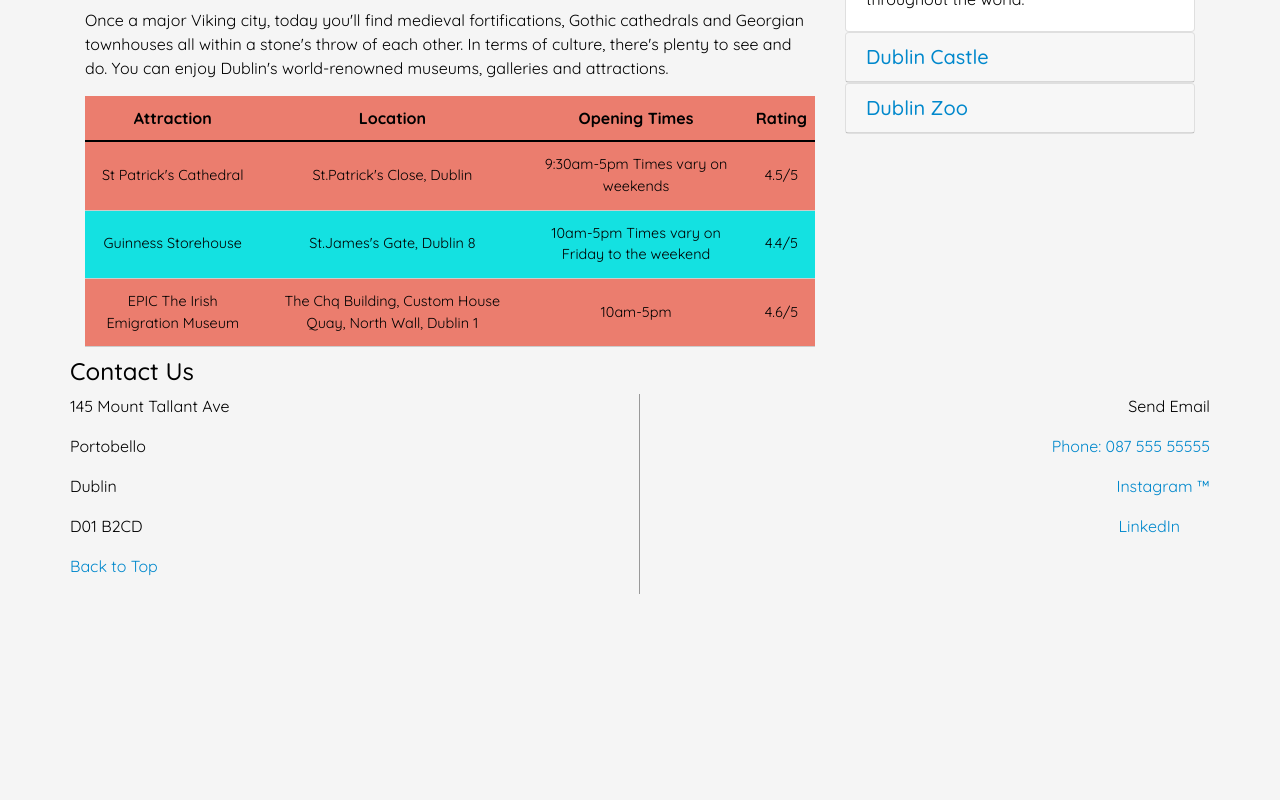
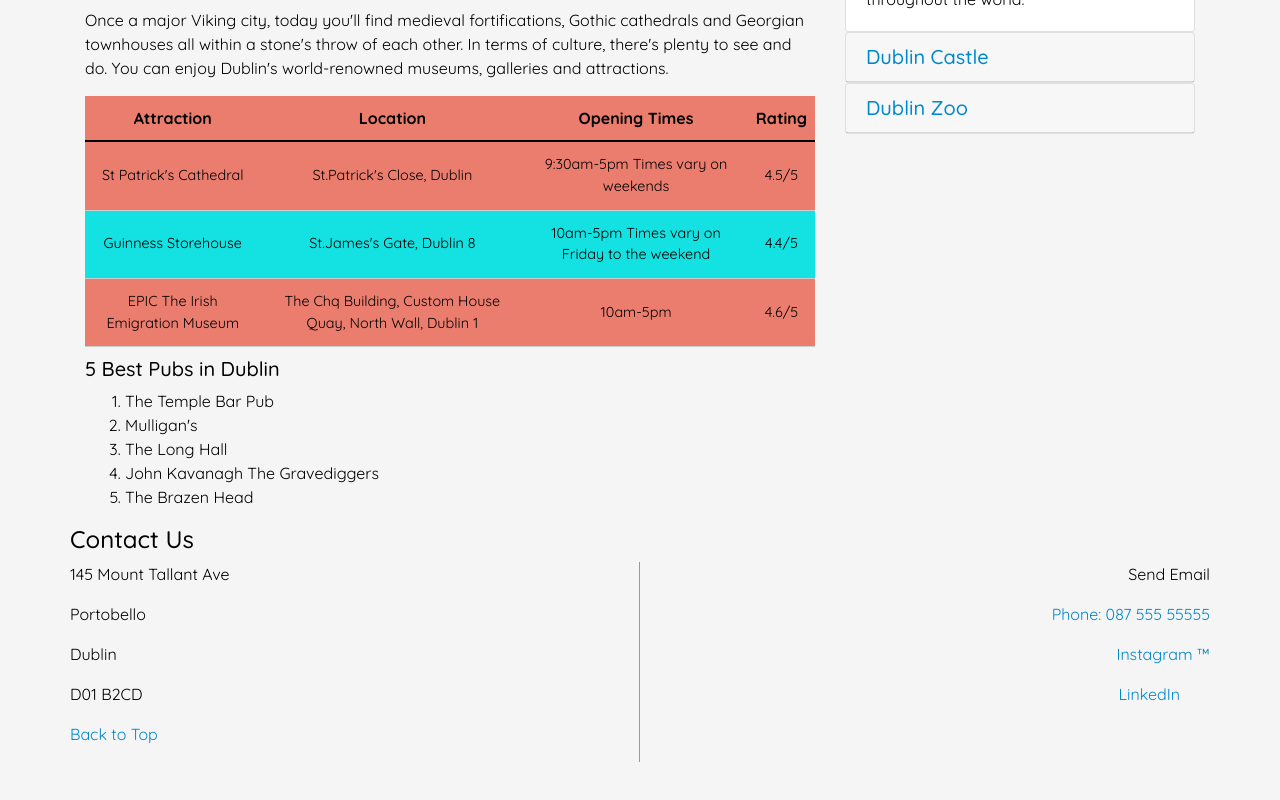
Before and after one commit to StephenFortune/travel, a plain HTML site: page dublin.html in a window 1280 px wide. Shown: the part 861-1661 px from the top of the page. Before the commit the page ends 1505 px from the top, so only its background shows below. Drawn offline with Linux system fonts and the light colour scheme.

Commit message:
Update dublin.html

```diff
--- a/dublin.html
+++ b/dublin.html
@@ -105,6 +105,15 @@
 				</tr>
 				   </tbody>
 			</table>
+
+		    <h3>5 Best Pubs in Dublin</h3>
+		    <ol>
+			    <li> The Temple Bar Pub  </li>
+			    <li> Mulligan's  </li>
+			    <li> The Long Hall  </li>
+			    <li> John Kavanagh The Gravediggers  </li>
+			    <li> The Brazen Head  </li>
+		    </ol>
 		  </section>
 
 
```
